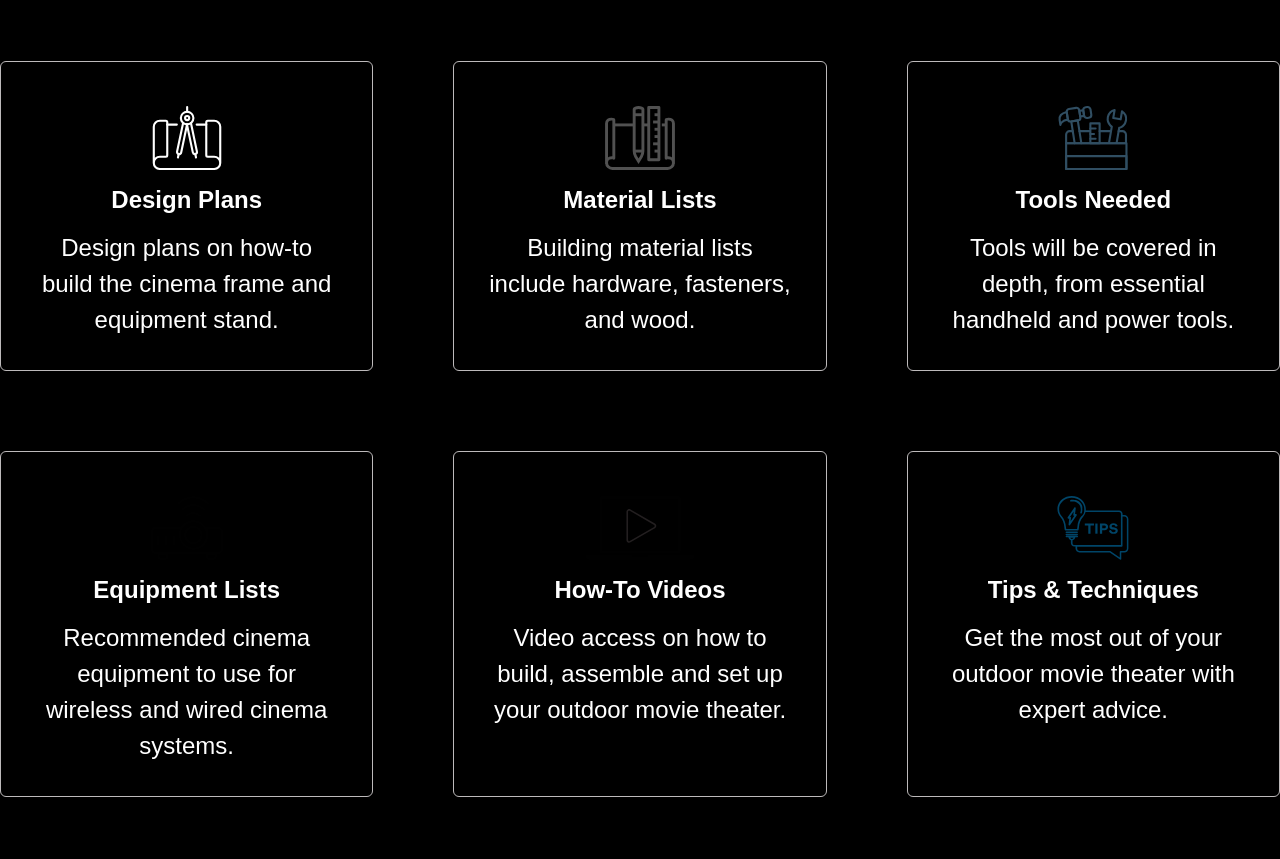
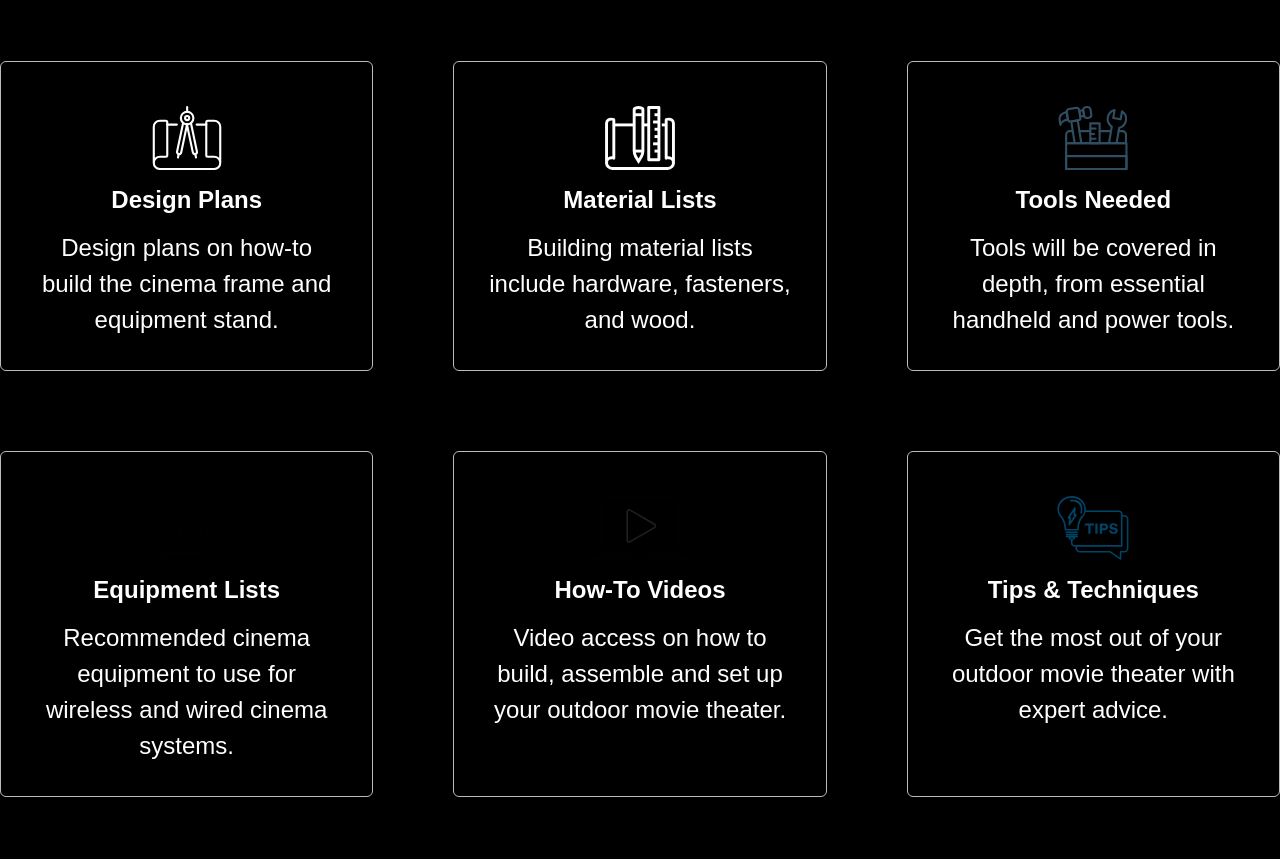
Before and after one commit to toddpmorton2020/wireless-new, a Gatsby site: page /how-to-build-an-outdoor-movie-theater in a window 1280 px wide. Shown: the part 2464-3323 px from the top of the page. Built offline with nearby package versions, Linux system fonts and the light colour scheme; Gatsby itself is replaced by a stand-in of ours.

Commit message:
material list icon

```diff
--- a/src/components/svg/HeresWhatYouGet/material-list-icon.js
+++ b/src/components/svg/HeresWhatYouGet/material-list-icon.js
@@ -12,7 +12,7 @@ export const MaterialListIcon = ({ className }) => (
       d="m12,72c0-.5-1.9-.8-3.2-.8-3.8,0-6.8,3.1-6.8,6.8V24c0-3.8,3.1-6,6.8-6s3.2.6,3.2,2v52Z"
       style={{
         fill: "none",
-        stroke: "#515151",
+        stroke: "#ffffff",
         strokeLinejoin: "round",
         strokeWidth: "4px",
       }}
@@ -21,7 +21,7 @@ export const MaterialListIcon = ({ className }) => (
       d="m84,72c0-.5,1.9-.8,3.2-.8,3.8,0,6.8,3.1,6.8,6.8V24c0-3.8-3.1-6-6.8-6s-3.2.6-3.2,2v52Z"
       style={{
         fill: "none",
-        stroke: "#515151",
+        stroke: "#ffffff",
         strokeLinejoin: "round",
         strokeWidth: "4px",
       }}
@@ -33,7 +33,7 @@ export const MaterialListIcon = ({ className }) => (
       y2="26"
       style={{
         fill: "none",
-        stroke: "#515151",
+        stroke: "#ffffff",
         strokeLinejoin: "round",
         strokeWidth: "4px",
       }}
@@ -45,7 +45,7 @@ export const MaterialListIcon = ({ className }) => (
       y2="26"
       style={{
         fill: "none",
-        stroke: "#515151",
+        stroke: "#ffffff",
         strokeLinejoin: "round",
         strokeWidth: "4px",
       }}
@@ -54,19 +54,20 @@ export const MaterialListIcon = ({ className }) => (
       d="m94,78c0,4.4-3.6,8-8,8H10c-4.4,0-8-3.6-8-8"
       style={{
         fill: "none",
-        stroke: "#515151",
+        stroke: "#ffffff",
         strokeLinejoin: "round",
         strokeWidth: "4px",
       }}
     />
     <rect
+      className="color-svg-green"
       x="60"
       y="2"
       width="14"
       height="72"
       style={{
         fill: "none",
-        stroke: "#515151",
+        stroke: "#ffffff",
         strokeLinejoin: "round",
         strokeWidth: "4px",
       }}
@@ -78,112 +79,121 @@ export const MaterialListIcon = ({ className }) => (
       y2="26"
       style={{
         fill: "none",
-        stroke: "#515151",
+        stroke: "#ffffff",
         strokeLinejoin: "round",
         strokeWidth: "4px",
       }}
     />
     <line
+      className="color-svg-green"
       x1="68"
       y1="12"
       x2="74"
       y2="12"
       style={{
         fill: "none",
-        stroke: "#515151",
+        stroke: "#ffffff",
         strokeLinejoin: "round",
         strokeWidth: "4px",
       }}
     />
     <line
+      className="color-svg-green"
       x1="66"
       y1="22"
       x2="74"
       y2="22"
       style={{
         fill: "none",
-        stroke: "#515151",
+        stroke: "#ffffff",
         strokeLinejoin: "round",
         strokeWidth: "4px",
       }}
     />
     <line
+      className="color-svg-green"
       x1="68"
       y1="32"
       x2="74"
       y2="32"
       style={{
         fill: "none",
-        stroke: "#515151",
+        stroke: "#ffffff",
         strokeLinejoin: "round",
         strokeWidth: "4px",
       }}
     />
     <line
+      className="color-svg-green"
       x1="68"
       y1="42"
       x2="74"
       y2="42"
       style={{
         fill: "none",
-        stroke: "#515151",
+        stroke: "#ffffff",
         strokeLinejoin: "round",
         strokeWidth: "4px",
       }}
     />
     <line
+      className="color-svg-green"
       x1="66"
       y1="52"
       x2="74"
       y2="52"
       style={{
         fill: "none",
-        stroke: "#515151",
+        stroke: "#ffffff",
         strokeLinejoin: "round",
         strokeWidth: "4px",
       }}
     />
     <line
+      className="color-svg-green"
       x1="68"
       y1="62"
       x2="74"
       y2="62"
       style={{
         fill: "none",
-        stroke: "#515151",
+        stroke: "#ffffff",
         strokeLinejoin: "round",
         strokeWidth: "4px",
       }}
     />
     <path
+      className="color-svg-yellow"
       d="m46,2c-3.3,0-6,1.8-6,2v58c0,2.6.7,5.2,2,7.4l4,6.6,4-6.6c1.3-2.2,2-4.8,2-7.4V4c0-.2-2.7-2-6-2Z"
       style={{
         fill: "none",
-        stroke: "#515151",
+        stroke: "#ffffff",
         strokeMiterlimit: "10",
         strokeWidth: "4px",
       }}
     />
     <line
+      className="color-svg-yellow"
       x1="40"
       y1="12"
       x2="52"
       y2="12"
       style={{
         fill: "none",
-        stroke: "#515151",
+        stroke: "#ffffff",
         strokeMiterlimit: "10",
         strokeWidth: "4px",
       }}
     />
     <line
+      className="color-svg-yellow"
       x1="40"
       y1="62"
       x2="52"
       y2="62"
       style={{
         fill: "none",
-        stroke: "#515151",
+        stroke: "#ffffff",
         strokeMiterlimit: "10",
         strokeWidth: "4px",
       }}
--- a/src/pages/how-to-build-an-outdoor-movie-theater.js
+++ b/src/pages/how-to-build-an-outdoor-movie-theater.js
@@ -268,7 +268,7 @@ function HowToBuildAnOutdoorMovieTheater() {
       {
         id: 1,
         img: (
-          <MaterialListIcon className="my-3 h-16 pb-3 lg:pb-0 lg:w-64 mx-auto dynamic-svg" />
+          <MaterialListIcon className="my-3 h-16 pb-3 lg:pb-0 lg:w-64 mx-auto dynamic-svg material-list-svg" />
         ),
         title: "Material Lists",
         text: "Building material lists include hardware, fasteners, and wood.",
```
